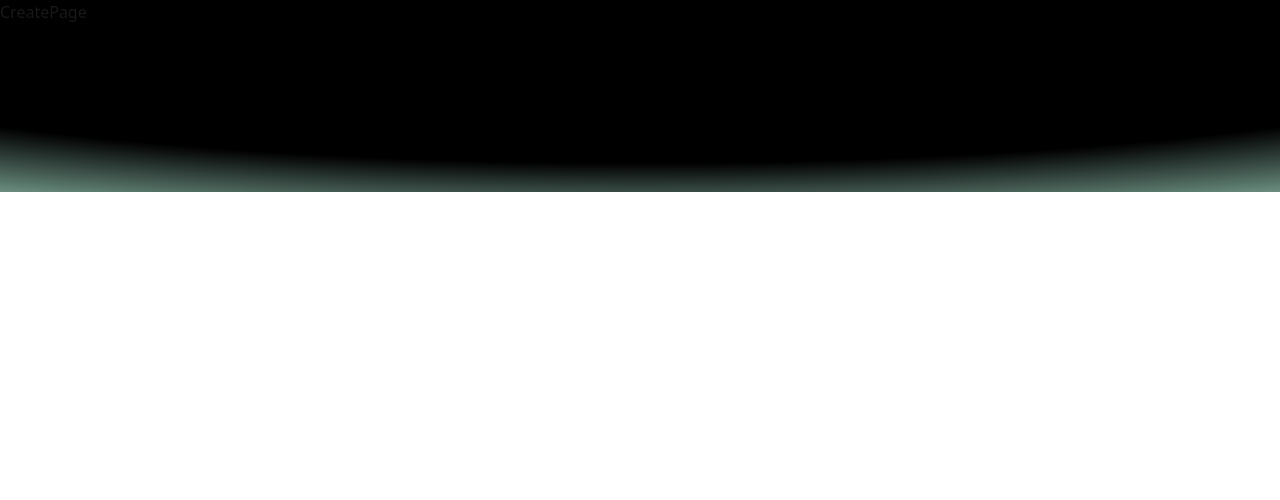
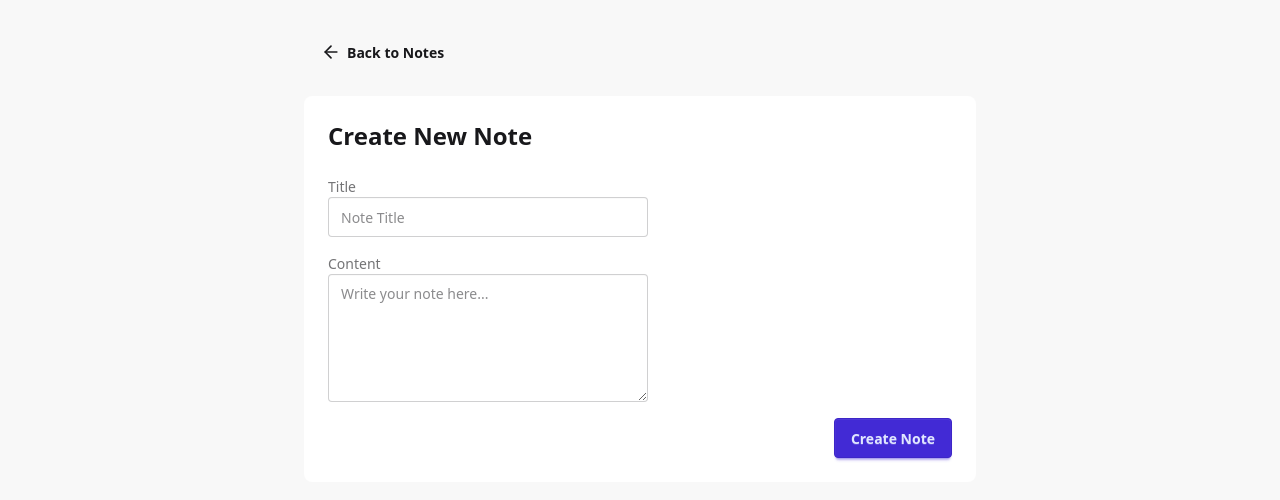
Before and after one commit to ksh-20/Notionix, a React (Vite) app in the folder frontend/: page /create in a window 1280 px wide. Shown: the top 500 px of the page. Built offline with nearby package versions, Linux system fonts and the light colour scheme.

Commit message:
Create and Delete Functionality

```diff
--- a/frontend/src/components/NoteCard.jsx
+++ b/frontend/src/components/NoteCard.jsx
@@ -1,28 +1,52 @@
-import { PenSquareIcon, Trash2Icon } from 'lucide-react'
-import React from 'react'
-import { Link } from 'react-router'
+import { PenSquareIcon, Trash2Icon } from "lucide-react";
+import { Link } from "react-router";
+import toast from "react-hot-toast";
 
-import { formatDate } from '../lib/utils.js'
+import { formatDate } from "../lib/utils";
+import api from "../lib/axios";
 
-const NoteCard = ({note}) => {
-  return <Link to={`note/${note._id}`} className='card bg-base-100 hover:shadow-lg transition-all duration-200
-  border-t-4 border-solid border-[#00FF9D]'>
-    <div className='card-body'>
-        <h3 className='card-title text-base-content'>{note.title}</h3>
-        <p className='text-base-content/70 line-clamp-3'>{note.content}</p>
-        <div className='card-actions justify-between items-center mt-4'>
-            <span className='text-sm text-base-content/60'>
+const NoteCard = ({ note, setNotes }) => {
+  const handleDelete = async (e, id) => {
+    e.preventDefault();
+
+    if (!window.confirm("Are you sure you want to delete this note?"))
+        return;
+
+    try {
+      await api.delete(`/notes/${id}`);
+      setNotes((prev) => prev.filter((note) => note._id !== id));
+      toast.success("Note deleted successfully");
+    } catch (error) {
+      console.log("Error in handleDelete", error);
+      toast.error("Failed to delete note");
+    }
+  };
+
+  return (
+    <Link
+      to={`/note/${note._id}`}
+      className="card bg-base-100 hover:shadow-lg transition-all duration-200
+      border-t-4 border-solid border-[#00FF9D]"
+    >
+      <div className="card-body">
+        <h3 className="card-title text-base-content">{note.title}</h3>
+        <p className="text-base-content/70 line-clamp-3">{note.content}</p>
+        <div className="card-actions justify-between items-center mt-4">
+          <span className="text-sm text-base-content/60">
             {formatDate(new Date(note.createdAt))}
           </span>
-            <div className='flex items-center gap-1'>
-                <PenSquareIcon className='size-4' />
-                <button className='btn btn-ghost btn-xs text-error'>
-                    <Trash2Icon className='size-4' />
+          <div className="flex items-center gap-1">
+            <PenSquareIcon className="size-4" />
+            <button
+              className="btn btn-ghost btn-xs text-error"
+              onClick={(e) => handleDelete(e, note._id)}
+            >
+              <Trash2Icon className="size-4" />
             </button>
           </div>
         </div>
       </div>
     </Link>
-}
-
+  );
+};
 export default NoteCard
--- /dev/null
+++ b/frontend/src/components/NotesNotFound.jsx
@@ -0,0 +1,20 @@
+import { NotebookIcon } from "lucide-react";
+import { Link } from "react-router";
+
+const NotesNotFound = () => {
+  return (
+    <div className="flex flex-col items-center justify-center py-16 space-y-6 max-w-md mx-auto text-center">
+      <div className="bg-primary/10 rounded-full p-8">
+        <NotebookIcon className="size-10 text-primary" />
+      </div>
+      <h3 className="text-2xl font-bold">No notes yet</h3>
+      <p className="text-base-content/70">
+        Ready to organize your thoughts? Create your first note to get started.
+      </p>
+      <Link to="/create" className="btn btn-primary">
+        Create Your First Note
+      </Link>
+    </div>
+  );
+};
+export default NotesNotFound
--- /dev/null
+++ b/frontend/src/lib/axios.js
@@ -0,0 +1,10 @@
+import axios from "axios";
+
+// in production, there's no localhost so we have to make this dynamic
+const BASE_URL = "http://localhost:5001/api";
+
+const api = axios.create({
+  baseURL: BASE_URL,
+});
+
+export default api;
--- a/frontend/src/pages/CreatePage.jsx
+++ b/frontend/src/pages/CreatePage.jsx
@@ -1,9 +1,101 @@
-import React from 'react'
+import { ArrowLeftIcon } from "lucide-react";
+import { useState } from "react";
+import toast from "react-hot-toast";
+import { Link, useNavigate } from "react-router";
+
+import api from "../lib/axios";
 
 const CreatePage = () => {
+  const [title, setTitle] = useState("");
+  const [content, setContent] = useState("");
+  const [loading, setLoading] = useState(false);
+
+  const navigate = useNavigate();
+
+  const handleSubmit = async (e) => {
+    e.preventDefault();
+
+    if (!title.trim() || !content.trim()) {
+      toast.error("All fields are required");
+      return;
+    }
+
+    setLoading(true);
+    try {
+      await api.post("/notes", {
+        title,
+        content,
+      });
+
+      toast.success("Note created successfully!");
+      navigate("/");
+    } catch (error) {
+      console.log("Error creating note", error);
+      if (error.response.status === 429) {
+        toast.error("Slow down! You're creating notes too fast", {
+          duration: 4000,
+          icon: "💀",
+        });
+      } else {
+        toast.error("Failed to create note");
+      }
+    } finally {
+      setLoading(false);
+    }
+  };
+
   return (
-    <div>CreatePage</div>
-  )
-}
+    <div className="min-h-screen bg-base-200">
+      <div className="container mx-auto px-4 py-8">
+        <div className="max-w-2xl mx-auto">
+          <Link to={"/"} className="btn btn-ghost mb-6">
+            <ArrowLeftIcon className="size-5" />
+            Back to Notes
+          </Link>
+
+          <div className="card bg-base-100">
+            <div className="card-body">
+              <h2 className="card-title text-2xl mb-4">Create New Note</h2>
+              <form onSubmit={handleSubmit}>
+                <div className="form-control mb-4">
+                  <label className="label">
+                    <span className="label-text">Title</span>
+                  </label>
+                  <br />
+                  <input
+                    type="text"
+                    placeholder="Note Title"
+                    className="input input-bordered"
+                    value={title}
+                    onChange={(e) => setTitle(e.target.value)}
+                  />
+                </div>
+
+                <div className="form-control mb-4">
+                  <label className="label">
+                    <span className="label-text">Content</span>
+                  </label>
+                  <br />
+                  <textarea
+                    placeholder="Write your note here..."
+                    className="textarea textarea-bordered h-32"
+                    value={content}
+                    onChange={(e) => setContent(e.target.value)}
+                  />
+                </div>
+
+                <div className="card-actions justify-end">
+                  <button type="submit" className="btn btn-primary" disabled={loading}>
+                    {loading ? "Creating..." : "Create Note"}
+                  </button>
+                </div>
+              </form>
+            </div>
+          </div>
+        </div>
+      </div>
+    </div>
+  );
+};
 
 export default CreatePage
--- a/frontend/src/pages/HomePage.jsx
+++ b/frontend/src/pages/HomePage.jsx
@@ -1,54 +1,63 @@
-import React, { useEffect, useState } from 'react'
-import Navbar from '../components/Navbar'
-import RateLimit from '../components/RateLimit'
-import NoteCard from '../components/NoteCard'
+import { useState } from "react";
+import { useEffect } from "react";
 
-import axios from 'axios'
-import toast from 'react-hot-toast'
+import toast from "react-hot-toast";
+// import axios from 'axios';
+import api from "../lib/axios";
+
+import Navbar from "../components/Navbar";
+import RateLimitedUI from "../components/RateLimit";
+import NoteCard from "../components/NoteCard";
+import NotesNotFound from "../components/NotesNotFound";
 
 const HomePage = () => {
-  const [isRateLimited, setRateLimited] = useState(false);
+  const [isRateLimited, setIsRateLimited] = useState(false);
   const [notes, setNotes] = useState([]);
   const [loading, setLoading] = useState(true);
 
   useEffect(() => {
-    const fetchNotes = async() => {
+    const fetchNotes = async () => {
       try {
-        const res = await axios.get("http://localhost:5001/api/notes");
+        const res = await api.get("notes");
         console.log(res.data);
         setNotes(res.data);
-        setRateLimited(false);
+        setIsRateLimited(false);
       } catch (error) {
-        console.error("Error Fetching Notes", error);
-        if(error.response.status === 429) {
-          setRateLimited(true);
+        console.log("Error fetching notes");
+        console.log(error.response);
+        if (error.response?.status === 429) {
+          setIsRateLimited(true);
         } else {
-          toast.error("Failed to fetch Notes");
+          toast.error("Failed to load notes");
         }
       } finally {
         setLoading(false);
       }
-    }
+    };
+
     fetchNotes();
-  },[])
+  }, []);
+
   return (
-    <div className='min-h-screen'>
+    <div className="min-h-screen">
       <Navbar />
-      {isRateLimited && <RateLimit />}
 
-      <div className='max-w-7xl mx-auto p-4 mt-6'>
-        {loading && <div className='text-center text-primary py-10'>Loading Notes...</div>}
+      {isRateLimited && <RateLimitedUI />}
+
+      <div className="max-w-7xl mx-auto p-4 mt-6">
+        {loading && <div className="text-center text-primary py-10">Loading notes...</div>}
+
+        {notes.length === 0 && !isRateLimited && <NotesNotFound />}
 
         {notes.length > 0 && !isRateLimited && (
-          <div className='grid grid-cols-1 md:grid-cols-2 lg:grid-cols-3 gap-6'>
-            {notes.map(note => {
-              <NoteCard key={note._id} note={note} />
-            })}
+          <div className="grid grid-cols-1 md:grid-cols-2 lg:grid-cols-3 gap-6">
+            {notes.map((note) => (
+              <NoteCard key={note._id} note={note} setNotes={setNotes} />
+            ))}
           </div>
         )}
       </div>
     </div>
-  )
-}
-
+  );
+};
 export default HomePage
```
Lines whose indentation alone changed are shown as unchanged.
